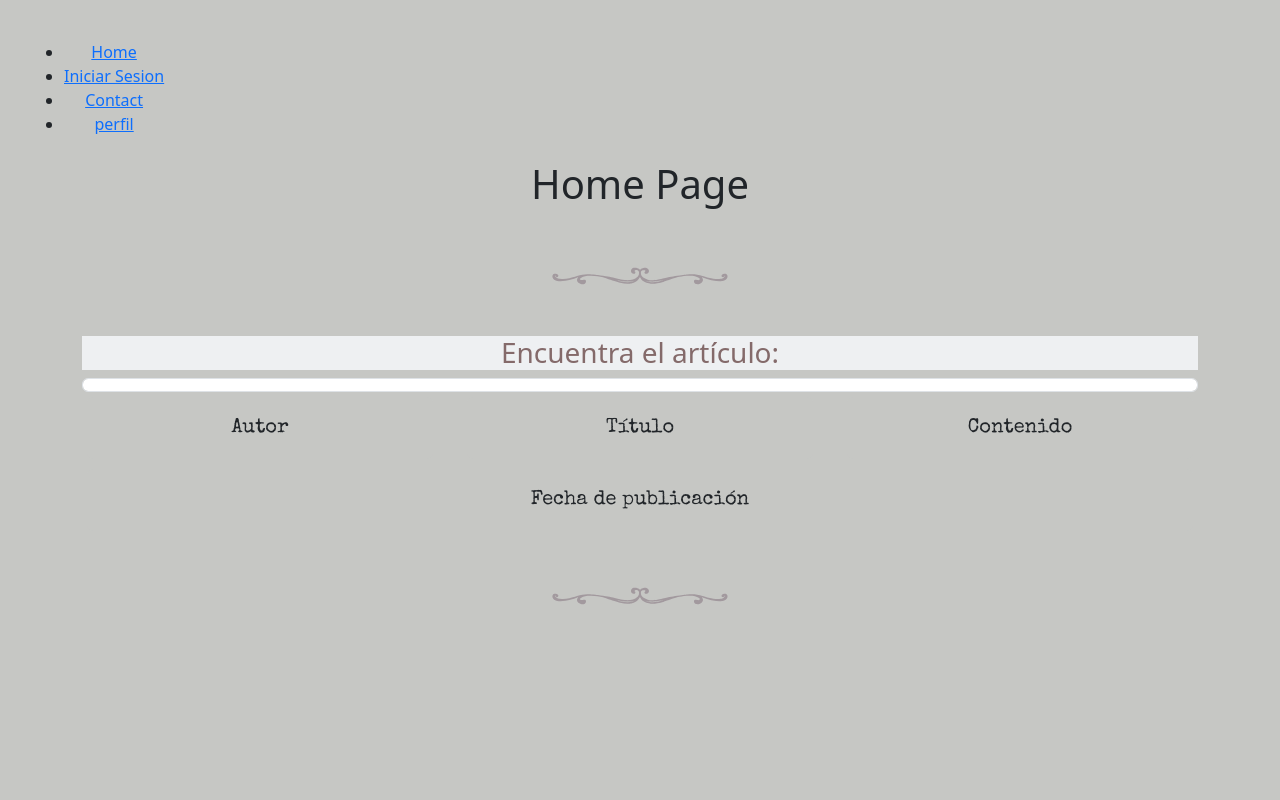
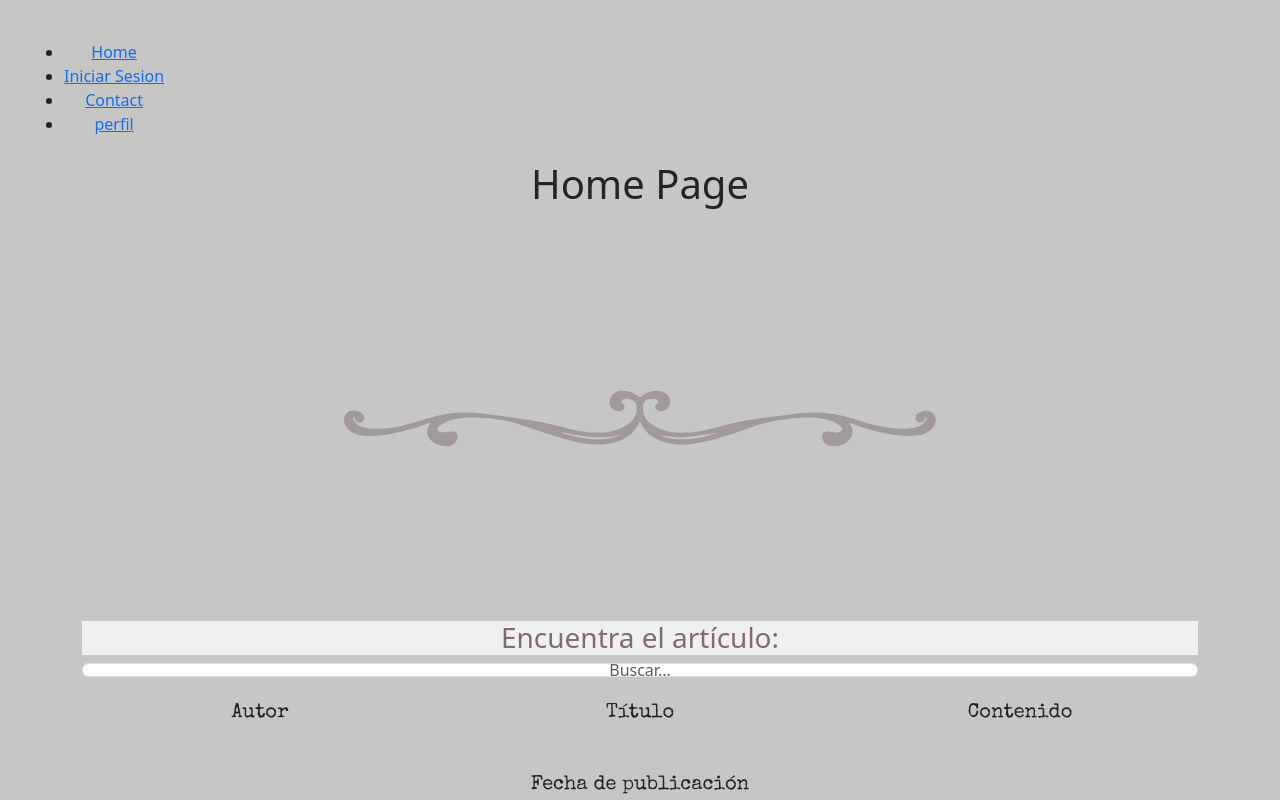
Before and after one commit to rbsnkrs13/Blog-React-Laravel, a React (Vite) app in the folder Front/: page / in a window 1280 px wide. Shown: the top 800 px of the page. Built offline with nearby package versions, Linux system fonts and the light colour scheme.

Commit message:
Cambios varios

```diff
--- a/Front/src/js/components/dev/Separador/Separador.css
+++ b/Front/src/js/components/dev/Separador/Separador.css
@@ -1,4 +1,5 @@
-.separador-img {
-    width: 12.5rem; /* 1rem = 16px, so 200px / 16 = 12.5rem */
-    height: 7.5rem; /* 1rem = 16px, so 120px / 16 = 7.5rem */
+.separador-img{
+width: 50%;
+height: 5%;
+object-fit: cover;
 }
--- a/Front/src/js/components/dev/article_finder/Article_finder.jsx
+++ b/Front/src/js/components/dev/article_finder/Article_finder.jsx
@@ -7,20 +7,24 @@ const SearchPage = () => {
     const [searchQuery, setSearchQuery] = useState('');
     const [selectedCardId, setSelectedCardId] = useState(''); // Nueva constante para almacenar el id de la tarjeta seleccionada
     const [isMobile, setIsMobile] = useState(window.innerWidth < 768); // Estado para detectar si es móvil
+    const [results, setResults] = useState([]); // Estado para almacenar los resultados de búsqueda
 
     const handleCardClick = (card) => {
         setSelectedCard(card);
         setSelectedCardId(card); // Actualiza el id de la tarjeta seleccionada
     };
 
-    const handleSearchSubmit = (e) => {
-        e.preventDefault();
-        if (selectedCardId && searchQuery) {
-            // Realiza la búsqueda usando selectedCardId y searchQuery
-            console.log(`Buscando ${searchQuery} en ${selectedCardId}`);
-            // Aquí puedes agregar la lógica para realizar la búsqueda
+    const handleSearchChange = (e) => {
+        const query = e.target.value;
+        setSearchQuery(query);
+        if (selectedCardId && query) {
+            // Realiza la búsqueda en tiempo real usando selectedCardId y searchQuery
+            console.log(`Buscando ${query} en ${selectedCardId}`);
+            // Aquí puedes agregar la lógica para realizar la búsqueda y actualizar los resultados
+            // Por ejemplo, puedes hacer una llamada a una API y actualizar el estado de resultados
+            // setResults(apiResults);
         } else {
-            console.log('Por favor, selecciona una categoría y escribe un término de búsqueda.');
+            setResults([]);
         }
     };
 
@@ -42,13 +46,13 @@ const SearchPage = () => {
                 <h3 style={{color: '#846a6a'}}>Encuentra el artículo:</h3>
             </div>
             <div>
-                <Form onSubmit={handleSearchSubmit}>
+                <Form>
                     <FormControl
                         type="text"
-                        placeholder=""
+                        placeholder="Buscar..."
                         className={isMobile ? 'buscadorMovil' : 'buscadorWeb'} // Cambia la clase según el estado isMobile
                         value={searchQuery} // Establece el valor del campo de búsqueda
-                        onChange={(e) => setSearchQuery(e.target.value)} // Permite la edición manual del campo de búsqueda
+                        onChange={handleSearchChange} // Permite la búsqueda en tiempo real
                     />
                 </Form>
 
@@ -92,6 +96,13 @@ const SearchPage = () => {
                         </Card>
                     </Col>
                 </Row>
+
+                {/* Muestra los resultados de búsqueda en tiempo real */}
+                <div>
+                    {results.map((result, index) => (
+                        <div key={index}>{result}</div>
+                    ))}
+                </div>
             </div>
         </Container>
     );
```
